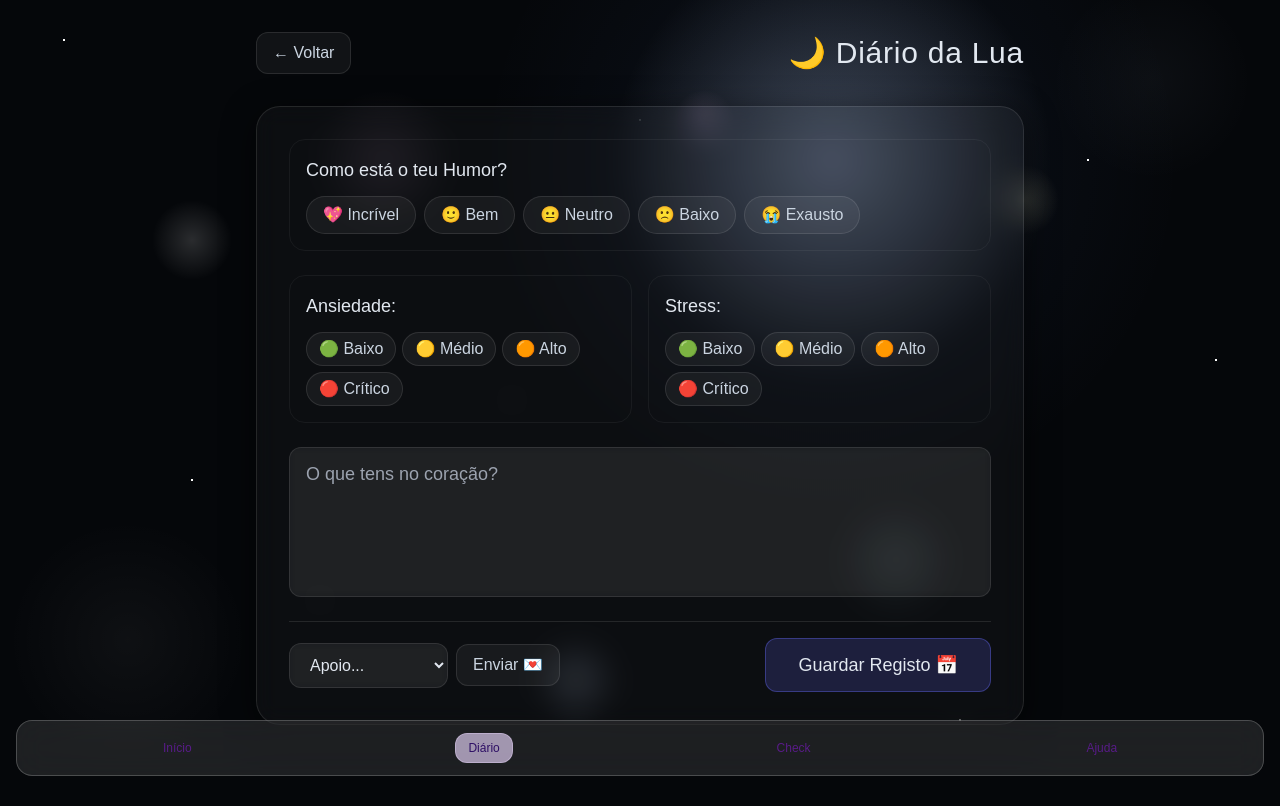
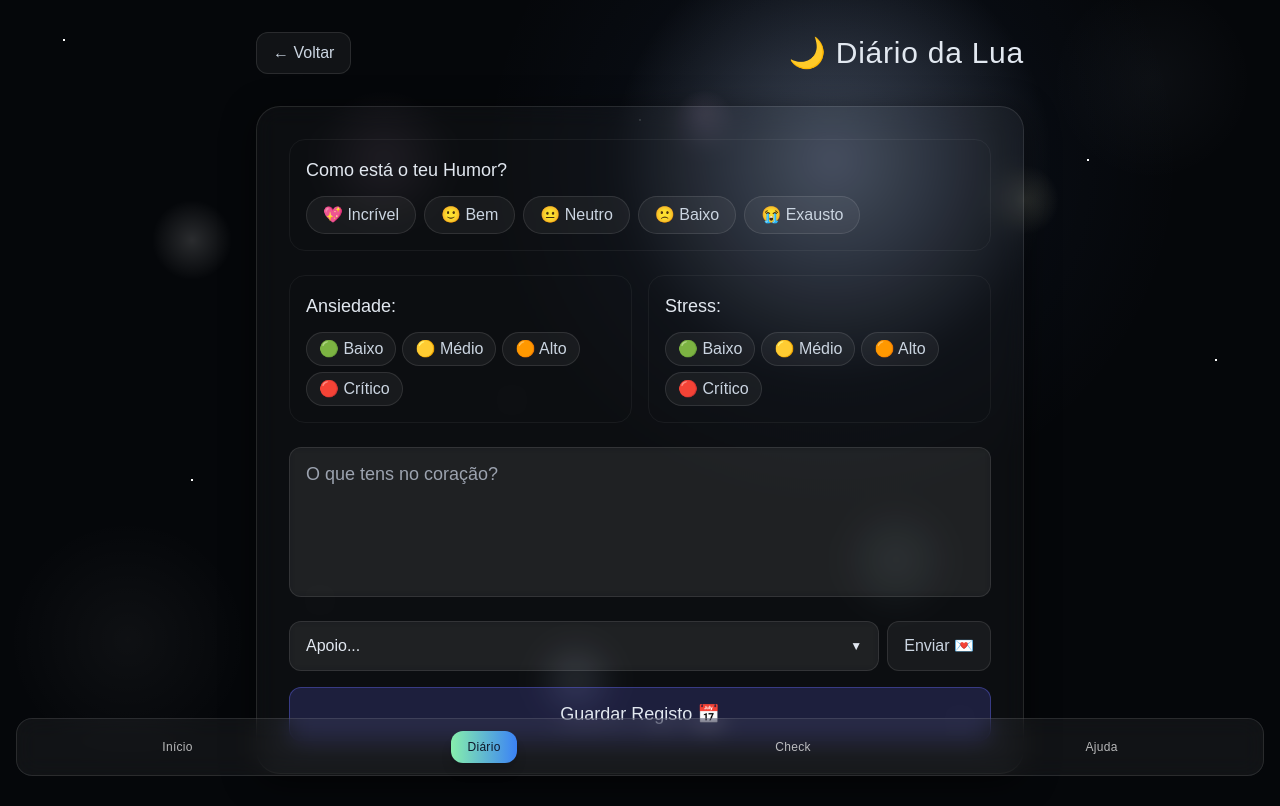
Before and after one commit to BriAtano-bot/diario-da-lua, a Next.js app: page /diario in a window 1280 px wide. Built offline with nearby package versions, Linux system fonts and the light colour scheme; a web font is replaced by a local one.

Commit message:
feat: layout final do diario e checkup - ponto de restauro estavel

```diff
--- a/app/checkup/page.tsx
+++ b/app/checkup/page.tsx
@@ -71,6 +71,7 @@ export default function Checkup() {
               onChange={(e) => setCoisaBoa(e.target.value)}
               placeholder="Até o mais pequeno detalhe conta..."
               className="input-glass w-full"
+              autoComplete="off"
             />
           </div>
 
--- a/app/diario/page.tsx
+++ b/app/diario/page.tsx
@@ -11,6 +11,7 @@ export default function Diario() {
   const [stress, setStress] = useState("");
   const [contactoSelecionado, setContactoSelecionado] = useState("");
   const [mostrarModal, setMostrarModal] = useState(false);
+  const [menuAberto, setMenuAberto] = useState(false);
 
   const escalaHumor = [
     { emoji: "💖", label: "Incrível" }, { emoji: "🙂", label: "Bem" },
@@ -51,7 +52,6 @@ export default function Diario() {
     <main className="relative flex min-h-screen w-full flex-col items-center justify-start px-4 py-8 antialiased overflow-hidden">
       <div className="moon-bg" />
 
-      {/* Modal de Confirmação */}
       {mostrarModal && (
         <div className="fixed inset-0 z-50 flex items-center justify-center p-4 bg-black/40 backdrop-blur-md">
           <div className="glass-panel max-w-sm w-full text-center">
@@ -99,19 +99,27 @@ export default function Diario() {
             ))}
           </div>
 
-          {/* Área de Texto */}
           <textarea value={texto} onChange={(e) => setTexto(e.target.value)} className="input-glass w-full min-h-[150px] text-lg resize-none" placeholder="O que tens no coração?" />
 
           {/* Ações Finais */}
-          <div className="flex flex-col md:flex-row items-center justify-between gap-4 pt-4 border-t border-white/10">
-            <div className="flex items-center gap-2">
-              <select onChange={(e) => setContactoSelecionado(e.target.value)} className="input-glass">
-                <option value="">Apoio...</option>
-                {contactosApoio.map(c => <option key={c} value={c}>{c}</option>)}
-              </select>
-              <button onClick={handleEnviarEmail} className="btn-glass px-4 py-2 rounded-xl">Enviar 💌</button>
+          <div className="flex flex-col gap-4">
+            <div className="flex items-center gap-2 relative">
+              <div className="input-glass flex justify-between items-center cursor-pointer text-white/70 w-full" onClick={() => setMenuAberto(!menuAberto)}>
+                {contactoSelecionado || "Apoio..."}
+                <span className="text-xs">▼</span>
+              </div>
+              {menuAberto && (
+                <div className="absolute top-full mt-2 w-full bg-[#05070a] border border-white/20 rounded-xl overflow-hidden z-50 shadow-xl">
+                  {contactosApoio.map((c) => (
+                    <div key={c} onClick={() => { setContactoSelecionado(c); setMenuAberto(false); }} className="px-4 py-3 hover:bg-white/10 cursor-pointer text-white">
+                      {c}
+                    </div>
+                  ))}
+                </div>
+              )}
+              <button onClick={handleEnviarEmail} className="btn-glass px-4 py-3 rounded-xl whitespace-nowrap">Enviar 💌</button>
             </div>
-            <button onClick={() => setMostrarModal(true)} className="btn-primary-glass w-full md:w-auto px-8 py-3 rounded-xl font-medium text-lg">Guardar Registo 📅</button>
+            <button onClick={() => setMostrarModal(true)} className="btn-primary-glass w-full px-8 py-3 rounded-xl font-medium text-lg">Guardar Registo 📅</button>
           </div>
         </div>
       </div>
--- a/app/globals.css
+++ b/app/globals.css
@@ -3,6 +3,18 @@
 @tailwind base;
 @tailwind components;
 @tailwind utilities;
+
+@layer utilities {
+  .bg-gemini {
+    background: linear-gradient(to right, #86EFAC, #3B82F6);
+  }
+
+  .text-gemini {
+    background: linear-gradient(to right, #86EFAC, #3B82F6);
+    -webkit-background-clip: text;
+    -webkit-text-fill-color: transparent;
+  }
+}
 
 body {
   font-family: 'Arima', cursive, sans-serif;
--- a/components/Navbar.tsx
+++ b/components/Navbar.tsx
@@ -14,14 +14,17 @@ export default function Navbar() {
   ];
 
   return (
-    <nav className="fixed bottom-6 left-4 right-4 bg-white/10 backdrop-blur-lg border border-white/20 rounded-2xl px-2 py-3 flex justify-around items-center z-50">
+    <nav className="fixed bottom-6 left-4 right-4 bg-white/5 backdrop-blur-md border border-white/10 rounded-2xl px-2 py-3 flex justify-around items-center z-50">
       {links.map((link) => {
         const active = pathname === link.href;
 
-        const base = "px-3 py-1.5 text-[10px] sm:text-xs rounded-xl transition-all duration-300 font-medium";
+        const base = "px-4 py-2 text-[11px] sm:text-xs rounded-xl transition-all duration-300 font-medium tracking-wide";
+
+        // Gradiente do verde ao azul (nossas cores) para o estado ativo
+        // Mantivemos a opacidade controlada para manter a calma visual
         const activeStyle = active
-          ? "bg-[#C4B5D4]/80 text-[#2E1065] border border-[#C4B5D4]/80"
-          : "text-[#581C87] hover:bg-[#C4B5D4]/20";
+          ? "bg-gradient-to-r from-[#86EFAC] to-[#3B82F6] text-[#0f172a] shadow-lg"
+          : "text-white/70 hover:bg-white/10";
 
         return (
           <Link
```
